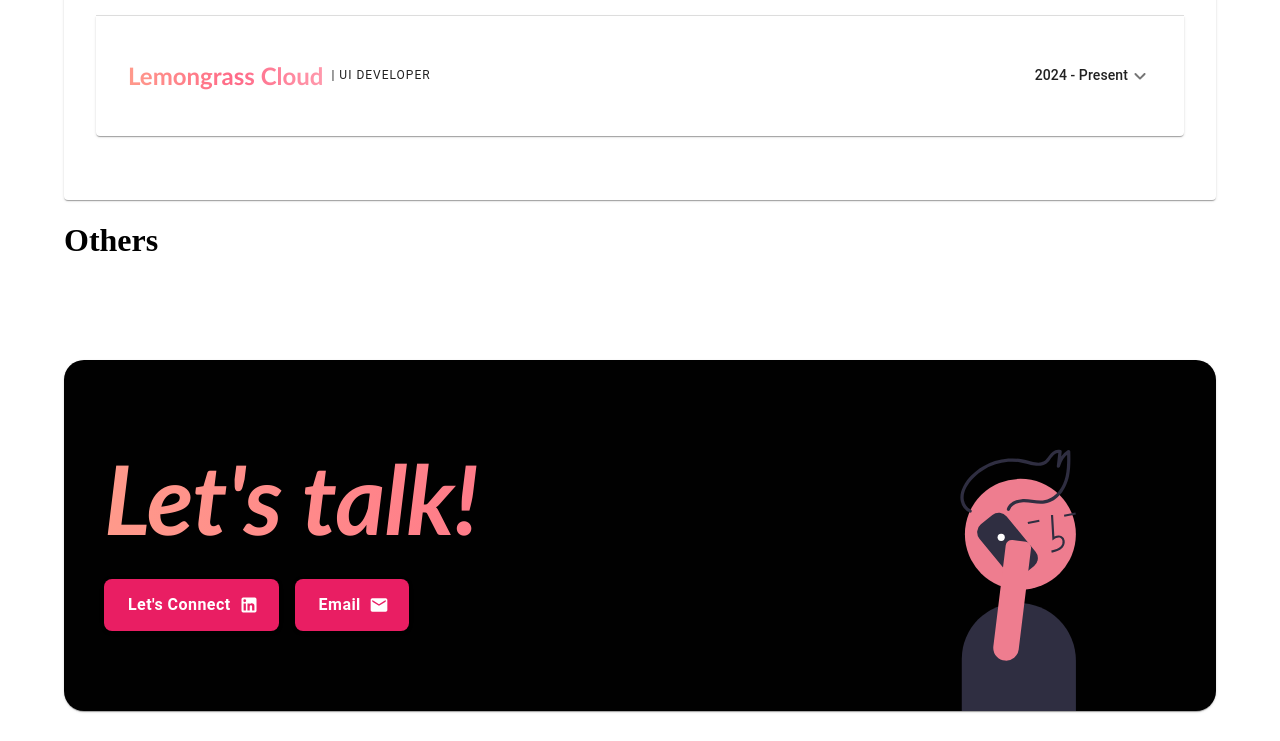
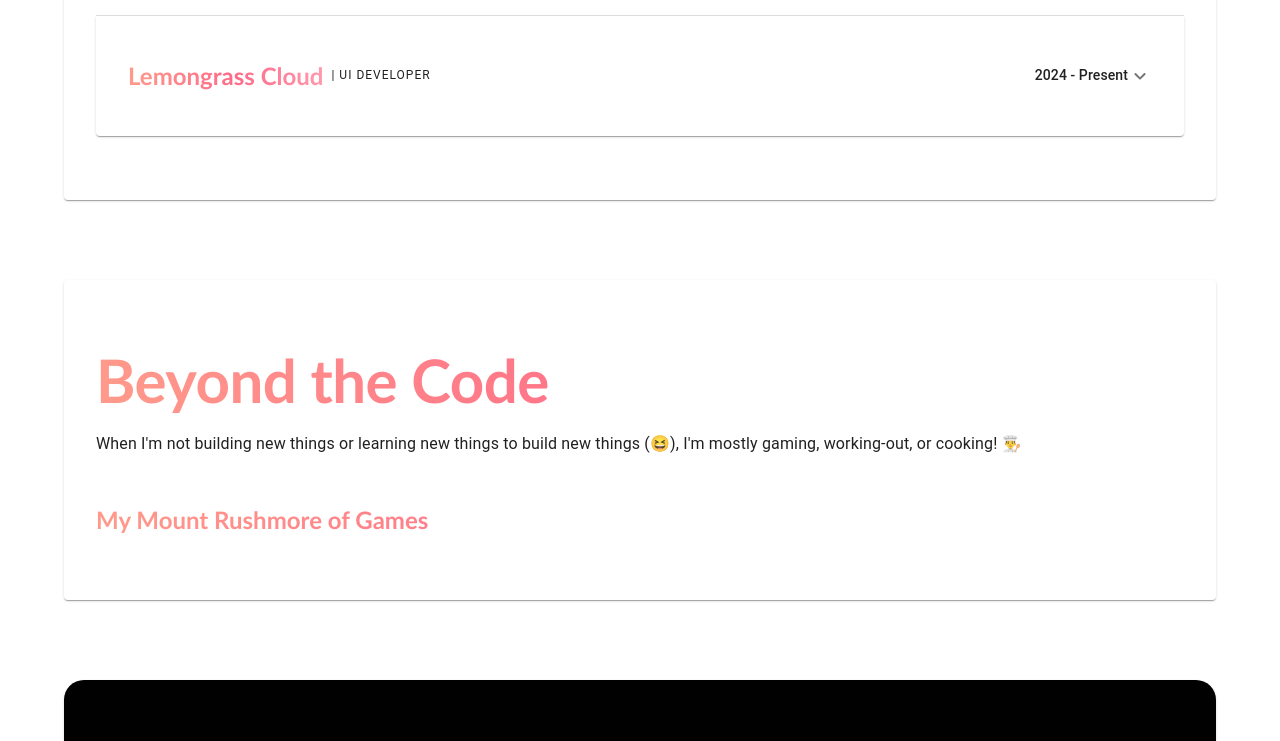
Before and after one commit to jasonLapina/site, a Next.js app: page /about in a window 1280 px wide. Shown: the part 1472-2213 px from the top of the page. Built offline with nearby package versions, Linux system fonts and the light colour scheme; what @mui/material-nextjs would draw is missing.

Commit message:
about/others: add some content

```diff
--- a/src/app/about/Experience.tsx
+++ b/src/app/about/Experience.tsx
@@ -11,7 +11,7 @@ import { ExpandMoreRounded } from "@mui/icons-material";
 export default function Experience() {
   return (
     <Paper sx={{ px: 4, py: 8 }}>
-      <Typography variant="h2">My History</Typography>
+      <Typography variant="h2">My Work History</Typography>
 
       <Stack useFlexGap rowGap={2} mt={5}>
         <Typography>I&apos;ve been on some cool teams!</Typography>
--- a/src/app/about/Others.tsx
+++ b/src/app/about/Others.tsx
@@ -1,3 +1,23 @@
+import { Box, Paper, Stack, Typography } from "@mui/material";
+
 export default function Others() {
-  return <h1>Others</h1>;
+  return (
+    <Paper sx={{ px: 4, py: 8 }}>
+      <Stack useFlexGap rowGap={6}>
+        <Box>
+          <Typography variant="h2">Beyond the Code</Typography>
+          <Stack useFlexGap rowGap={2} mt={2}>
+            <Typography>
+              When I&apos;m not building new things or learning new things to
+              build new things (😆), I&apos;m mostly gaming, working-out, or
+              cooking! 👨‍🍳
+            </Typography>
+          </Stack>
+        </Box>
+        <Box>
+          <Typography variant="h5">My Mount Rushmore of Games</Typography>
+        </Box>
+      </Stack>
+    </Paper>
+  );
 }
--- a/src/app/about/page.tsx
+++ b/src/app/about/page.tsx
@@ -45,7 +45,7 @@ export default function About() {
         </Box>
       </Stack>
 
-      <Stack>
+      <Stack useFlexGap rowGap={10}>
         <Experience />
         <Others />
       </Stack>
```
